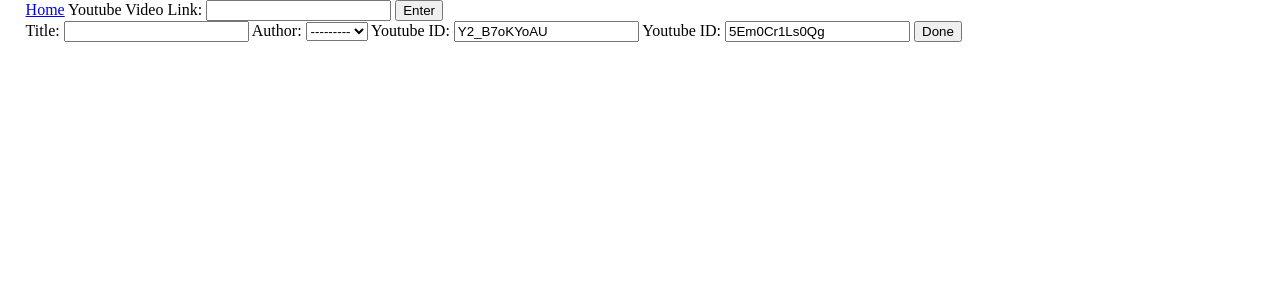
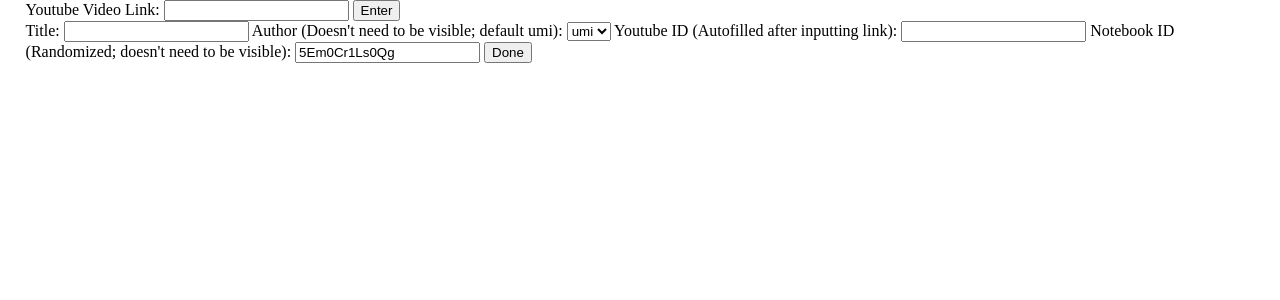
Before and after one commit to UmiPKC/video-note-taker, a Django app: page /new/ in a window 1280 px wide. Shown: the part 46-346 px from the top of the page. Run offline with Django 3.2, Linux system fonts and the light colour scheme; data comes from the database, SQL or seed files in the repository; some libraries are stand-ins or nearby versions.

Commit message:
Added a 'raw_timestamp' field to Notes in order to make it easier to seek to the timestamp later. Currently working on seeking functionality. Last left off trying to make a button to seek.

```diff
--- a/note_taker/models.py
+++ b/note_taker/models.py
@@ -11,19 +11,17 @@ class Notebook(models.Model):
 	youtube_id = models.CharField(max_length=100, default="Will fill automatically") #youtube ID #default is furret vid
 	notebook_id = models.CharField(max_length=100, default='Randomly generated') #randomly generated id
 	description = models.CharField(max_length=500, default=None, blank=True, null=True)
-	#game_id = models.ForeignKey(Game, on_delete=models.CASCADE)
-	#privacy = models.CharField(max_length=100, default="Private") #Private or Public
 
 	def __str__(self):
 		return "%s, Youtube ID: %s, Notebook ID: %s" % (self.title, self.youtube_id, self.notebook_id)
 
+
 class Note(models.Model):
 	timestamp = models.CharField(max_length=100, default="01:27") #for now;
+	raw_timestamp = models.TextField()
 	content = models.TextField()
 	date_posted = models.DateTimeField(default=timezone.now)
 	notebook = models.ForeignKey(Notebook, on_delete=models.CASCADE)
-	#likes = models.IntegerField(default=0)
-
 
 	def __str__(self):
 		show = "%s - %s" % (self.notebook, self.timestamp)
--- a/note_taker/templates/note_taker/new_notebook.html
+++ b/note_taker/templates/note_taker/new_notebook.html
@@ -1,6 +1,5 @@
 {% extends "note_taker/base.html" %}
 {% block content%}
-	<a href="{% url 'note-taker-notebook-list' %}">Home</a>
 
 	<label for="youtube_link">Youtube Video Link:</label>
 	<input type="text" id="youtube_link">
@@ -13,17 +12,15 @@
 		<label for="id_title">Title:</label>
 		<input type="text" name="title" maxlength="100" required id="id_title">
 
-		<label for="id_author">Author:</label>
+		<label for="id_author">Author (Doesn't need to be visible; default umi):</label>
 		<select name="author" required id="id_author">
-			<option value="" selected>---------</option>
-			<option value="1">umi</option>
-			<option value="2">admin</option>
+			<option value="1" selected>umi</option>
 		</select>
 
-		<label for="id_youtube_id">Youtube ID:</label>
-		<input type="text" name="youtube_id" value="Y2_B7oKYoAU" maxlength="100" required id="id_youtube_id">
+		<label for="id_youtube_id">Youtube ID (Autofilled after inputting link):</label>
+		<input type="text" name="youtube_id" value="" maxlength="100" required id="id_youtube_id">
 
-		<label for="id_notebook_id">Youtube ID:</label>
+		<label for="id_notebook_id">Notebook ID (Randomized; doesn't need to be visible):</label>
 		<input type="text" name="notebook_id" value="{{ random_id }}" maxlength="100" required id="id_notebook_id">
 
 		<input type="submit" value="Done">
--- a/note_taker/views.py
+++ b/note_taker/views.py
@@ -6,7 +6,7 @@ import random
 from .models import Notebook, Note
 from .forms import NoteForm, NotebookForm
 
-#admin, testing321
+#administrator/umi, testing321
 
 # Create your views here.
 def notebook_list(request):
@@ -25,6 +25,7 @@ def notebook_list(request):
 	}
 
 	return render(request, 'note_taker/notebook_list.html', context)
+
 
 def notebook(request, id_num):
 	if request.method == 'POST':
@@ -51,6 +52,7 @@ def notebook(request, id_num):
 
 	return render(request, 'note_taker/notebook.html', context)
 
+
 def new_notebook(request):
 	if request.method == 'POST':
 		form = NotebookForm(request.POST)
@@ -72,6 +74,4 @@ def new_notebook(request):
 		'form': form,
 		'random_id': new_id(),
 	}
-	#future notebook creation page
-	#update Notebook model to include field for youtube link
 	return render(request, 'note_taker/new_notebook.html', context)
--- a/video_note/settings.py
+++ b/video_note/settings.py
@@ -125,7 +125,7 @@ STATIC_URL = '/static/'
 
 # Static file directories
 STATICFILES_DIRS = [
-    BASE_DIR / "static",
+
 ]
 
 
```
Also changed, not shown: note_taker/templates/note_taker/notebook.html (+15 -4 lines), README.txt, db.sqlite3, note_taker/migrations/0007_remove_note_likes_remove_notebook_privacy.py (added), note_taker/migrations/0008_note_raw_timestamp.py (added), note_taker/migrations/0009_alter_note_raw_timestamp.py (added).
